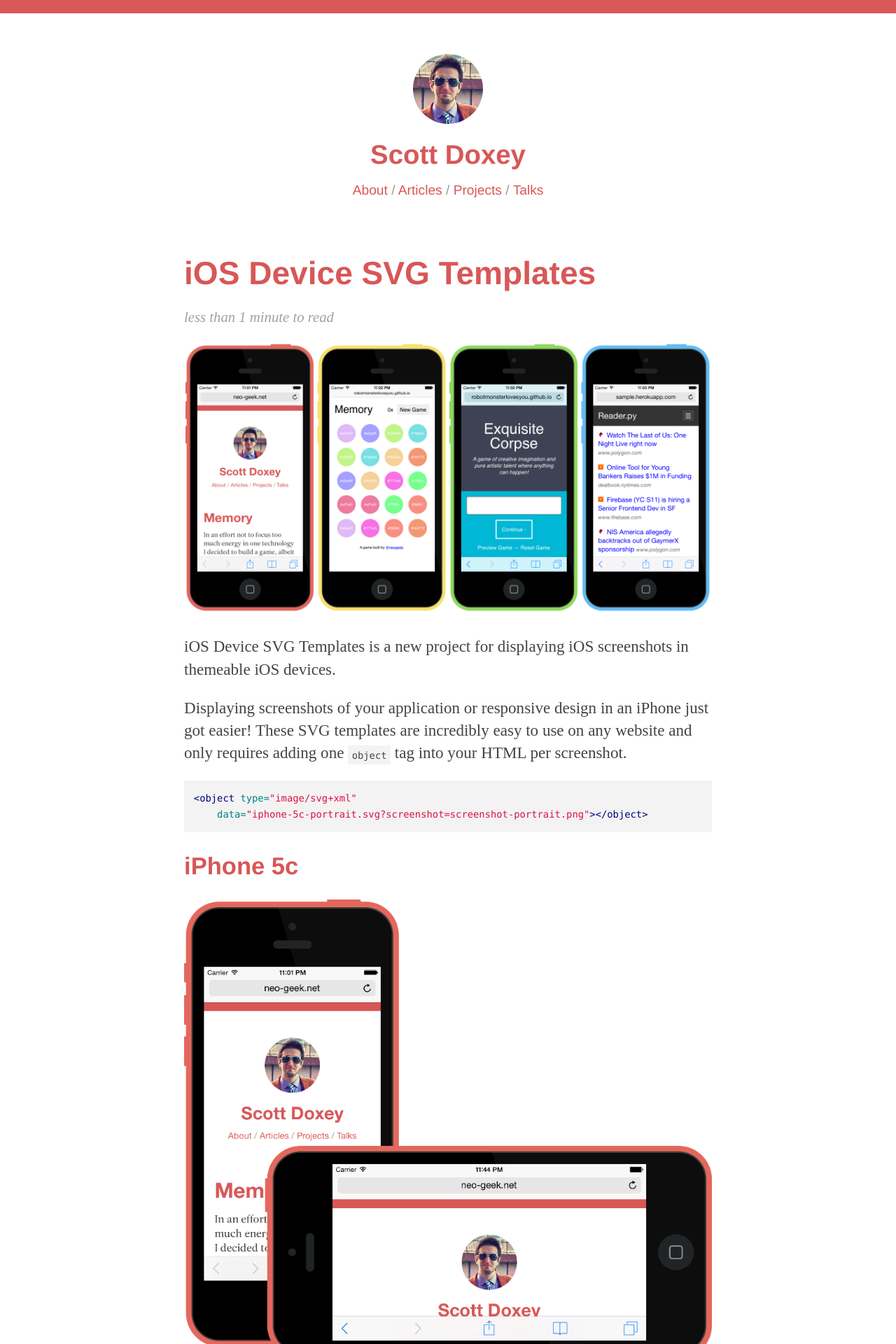
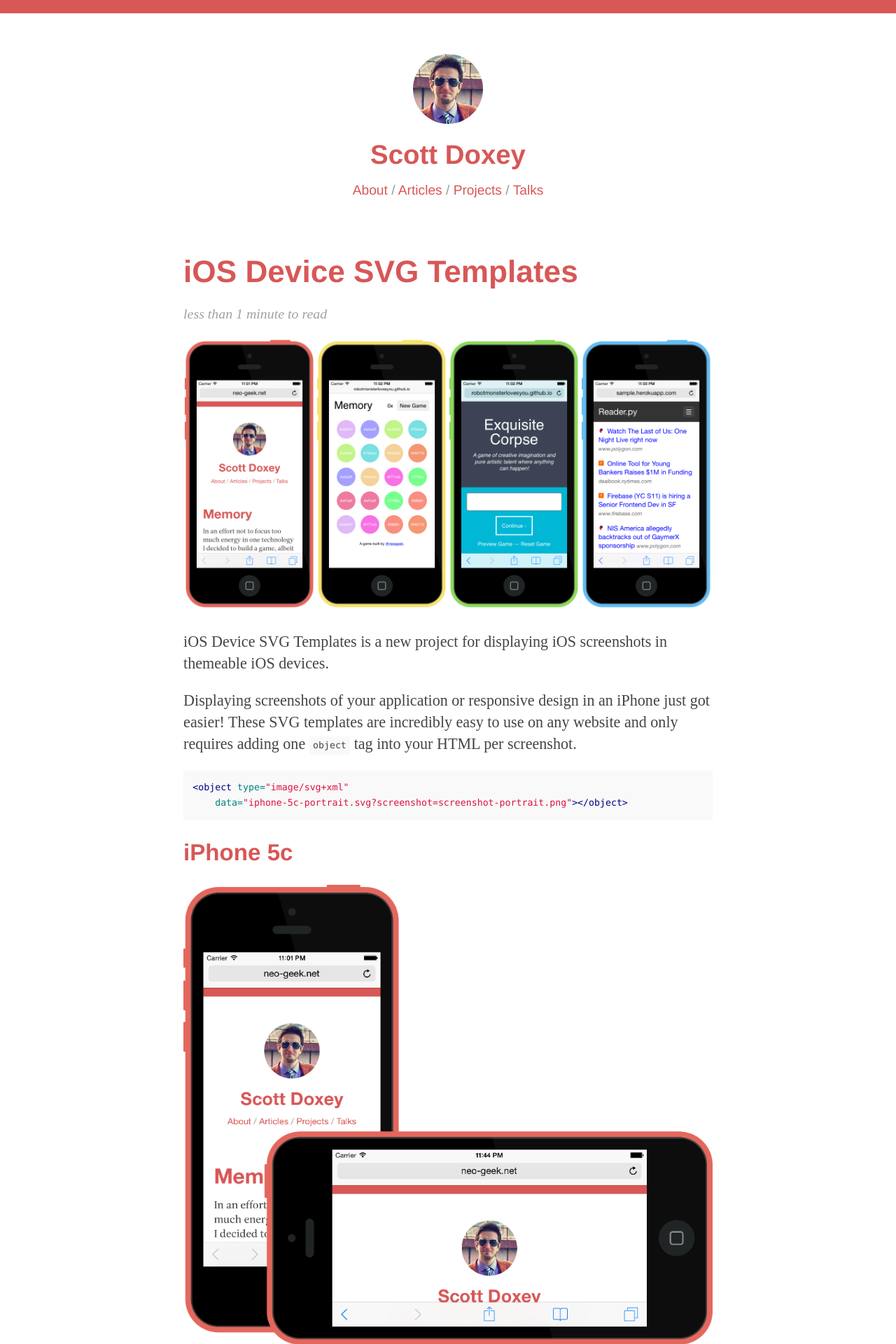
Before and after one commit to neogeek/neogeek.github.io, a Jekyll site: the page built from _posts/2014-01-23-ios-device-svg-templates.md, in a window 1280 px wide. Shown: the top 1920 px of the page at 70% size. Built offline with Jekyll 4.4.1, drawn with Linux system fonts in a browser that asks for light colours; Markdown is read by kramdown in place of the engine named in the settings.

Commit message:
Minor tweak to the overall font-size.
Made the code background color less prominent.

```diff
--- a/css/styles.css
+++ b/css/styles.css
@@ -40,7 +40,7 @@
     font-family: 'Monaco', monospace;
     font-size: 0.6em;
     line-height: 1.3em;
-    background: #f3f3f3;
+    background: #f9f9f9;
 }
 
 pre code {
@@ -117,7 +117,7 @@
     margin: 2em auto;
     padding: 1em 1em 0 1em;
     max-width: 800px;
-    font-size: 1.2em;
+    font-size: 1.15em;
     line-height: 1.4em;
 }
 
```
